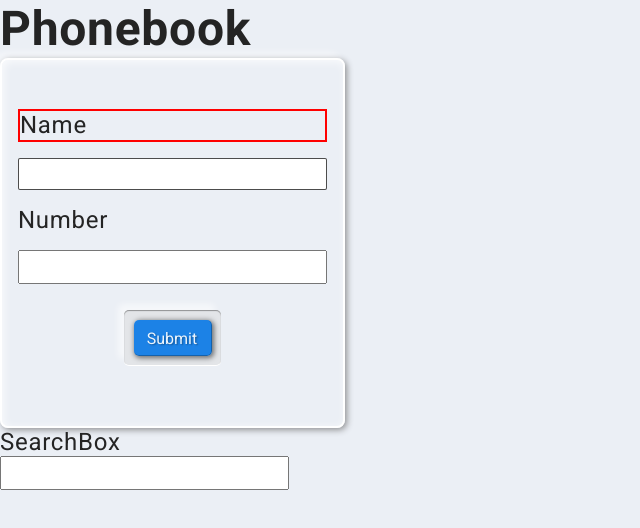
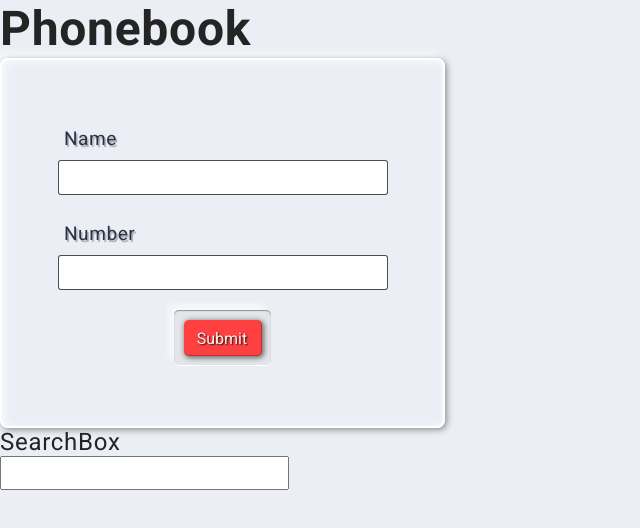
Before and after one commit to Illek/goit-react-hw-03, a React (Vite) app: page / in a window 1280 px wide. Shown: the top 528 px of the page, without its empty margins (0-640 px from the left). Built offline with nearby package versions, Linux system fonts and the light colour scheme.

Commit message:
Add styles to ContactForm

```diff
--- a/src/components/ContactForm/ContactForm.jsx
+++ b/src/components/ContactForm/ContactForm.jsx
@@ -1,7 +1,8 @@
 import s from "./ContactForm.module.css";
-import { Form, Formik, Field } from "formik";
+import { Form, Formik, Field, ErrorMessage } from "formik";
 import { useId } from "react";
 import * as Yup from "yup";
+import clsx from "clsx";
 
 const FeedbackSchema = Yup.object().shape({
   name: Yup.string("It`s should be name, baby")
@@ -10,13 +11,13 @@ const FeedbackSchema = Yup.object().shape({
       "If your dad isn't Elon Musk, there's a mistake, sweetie 🤨"
     )
     .min(3, "Too Short, sugar 😯")
-    .max(50, "Too long, sugar 😩")
+    .max(15, "Too long, sugar 😩")
     .required("Required 😡"),
 
   number: Yup.string()
     .matches(
-      /^\+?[0-9\-]+(\([0-9\-]*\))?[0-9\-]+$/,
-      "Введите корректный номер телефона"
+      /^\+?[0-9-]+$/,
+      "Phone numbers are spelled with numbers, Pumpkin 😘 "
     )
     .min(3, "Too Short, sugar 😯")
     .max(50, "Too long, sugar 😩")
@@ -45,12 +46,26 @@ const ContactForm = () => {
       onSubmit={handleSubmit}
     >
       <Form className={s.form}>
-        <label className={s.label} htmlFor={nameField}>
+        <label className={clsx(s.label)} htmlFor={nameField}>
           Name
         </label>
+        <span className={s.errMsg}>
+          <ErrorMessage className={s.errMsgTxt} name="name" component="span" />
+        </span>
         <Field className={s.field} name="name" type="text" id={nameField} />
-        <label htmlFor={numberField}>Number</label>
-        <Field name="number" type="tel" id={numberField} />
+
+        <label className={s.label} htmlFor={numberField}>
+          Number
+        </label>
+        <span className={s.errMsg}>
+          <ErrorMessage
+            className={s.errMsgTxt}
+            name="number"
+            component="span"
+          />
+        </span>
+        <Field className={s.field} name="number" type="tel" id={numberField} />
+
         <button className={s.btn} type="submit">
           Submit
         </button>
--- a/src/components/ContactForm/ContactForm.module.css
+++ b/src/components/ContactForm/ContactForm.module.css
@@ -3,41 +3,93 @@
   border: var(--borderPopOut);
   border-radius: 8px;
   display: flex;
-  gap: 16px;
-
-  width: 345px;
+  width: 445px;
   height: 370px;
-  display: flex;
-  flex-direction: column;
-  align-items: left;
-  justify-content: center;
-  padding: 8px 16px;
+  flex-direction: row;
+  justify-content: space-evenly;
+  align-content: center;
+  padding: 8px 35px;
+  flex-wrap: wrap;
 }
 
 .label {
-  border: 2px solid red;
+  text-shadow: 1.5px 1.5px 1px rgba(0, 0, 0, 0.3);
+  color: var(--textBlue);
+  font-size: 19px;
+  line-height: 1.15;
+  letter-spacing: 0.03em;
+  align-self: flex-end;
+  width: 70px;
 }
 
 .field {
-  outline-color: rgba(0, 66, 153, 0.684);
+  font-size: 17px;
+  line-height: 1.15;
+  letter-spacing: 0.03em;
+  text-transform: capitalize;
+
   border: 1px solid rgba(0, 0, 0, 0.7);
-  border-radius: 2px;
+  border-radius: 3px;
+  width: 330px;
+  height: 35px;
+  padding: 0 8px;
+  margin: 10px auto;
+}
+
+.field:focus-within {
+  outline: 3px solid #67e6677e;
+  border-color: transparent;
+}
+
+.notValid:focus-visible {
+  outline: 3px solid #67e6677e;
+}
+
+.errMsg {
+  height: 40px;
+  width: 220px;
+  /* margin-top: 8px; */
+  text-shadow: 1.2px 1.4px 1.3px rgba(0, 0, 0, 0.7);
+  color: var(--textBlue);
+  font-size: 13px;
+  line-height: 1.15;
+  letter-spacing: 0.03em;
+  text-align: center;
+  align-self: flex-end;
+  border-radius: 8px;
+  display: flex;
+  align-items: flex-end;
+  justify-content: center;
+}
+
+.errMsgTxt {
+  /* width: 210px;
+  height: 40px; */
+  margin: 0 auto;
+  align-items: center;
+  display: flex;
+  justify-content: flex-end;
+  border-radius: 8px;
+  border: 2px solid #ff40404f;
+  background-color: #ff7373bf;
+  color: #fbfbfb;
+  padding: 4px;
 }
 
 .btn:hover {
-  background-color: hsl(210, 90%, 55%);
+  background-color: #ff0000;
 }
 
 .btn {
   align-self: center;
   width: 78px;
   height: 36px;
-  background-color: hsla(210, 80%, 50%, 0.985);
+  background-color: #ff4040;
   padding: 10px;
   position: relative;
   font-size: 16px;
   color: #ffffffea;
-  text-shadow: 1.3px 1.3px 1.5px rgba(0, 0, 0, 0.3);
+  text-shadow: 1.3px 1.3px 1.5px rgba(0, 0, 0, 0.749);
   border: solid 1px #00000041;
   border-top: none;
   border-left: none;
@@ -45,9 +97,9 @@
   margin: 20px;
   box-shadow: 1.3px 1.3px 5px 1px rgba(0, 0, 0, 0.5),
     inset 0 0 0 0 rgba(0, 0, 0, 0);
-  transition: box-shadow 90ms cubic-bezier(0.4, 0, 0.2, 1),
-    background-color 90ms cubic-bezier(0.4, 0, 0.2, 1),
-    border 90ms cubic-bezier(0.4, 0, 0.2, 1);
+  transition: box-shadow 90ms cubic-bezier(0.645, 0.045, 0.355, 1),
+    background-color 90ms cubic-bezier(0.645, 0.045, 0.355, 1),
+    border 90ms cubic-bezier(0.645, 0.045, 0.355, 1);
 
   &.btn::before {
     background-color: hsl(213, 10%, 90%);
@@ -68,10 +120,11 @@
 }
 
 .btn:active {
-  background-color: hsla(210, 81%, 45%, 0.985);
+  background-color: #a60000;
   box-shadow: 0px 0px 0px 0px rgba(0, 0, 0, 0.38),
     inset 2px 2px 4px -2px rgb(0, 0, 0);
   border-color: transparent;
+  text-shadow: 1px 1px 1.1px rgba(0, 0, 0, 0.749);
 
   &.btn::before {
     background-color: hsl(213, 10%, 88%);
```
